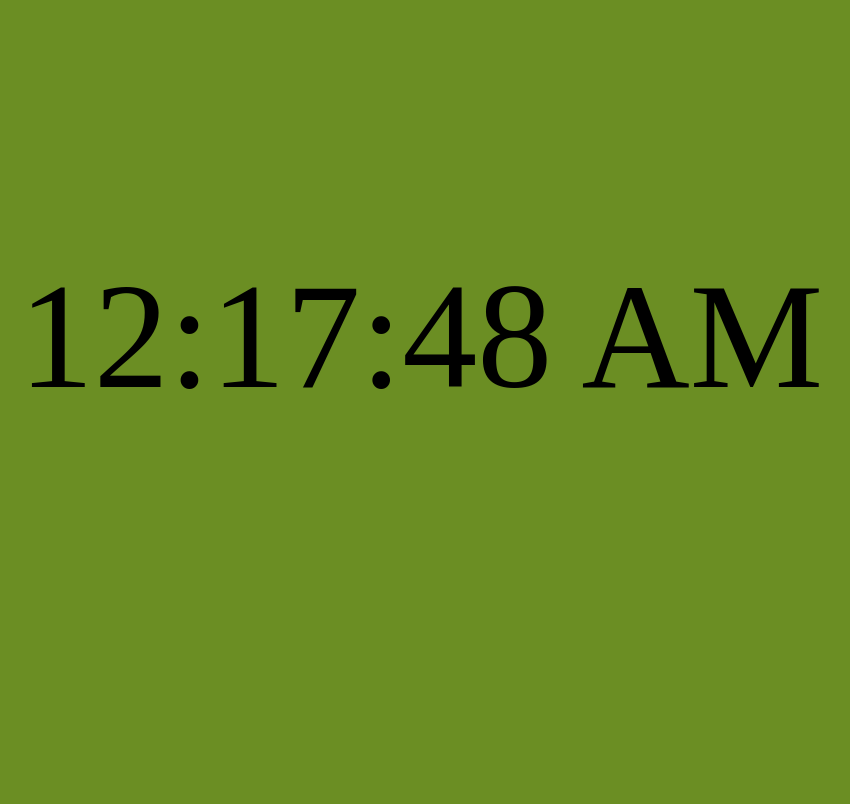
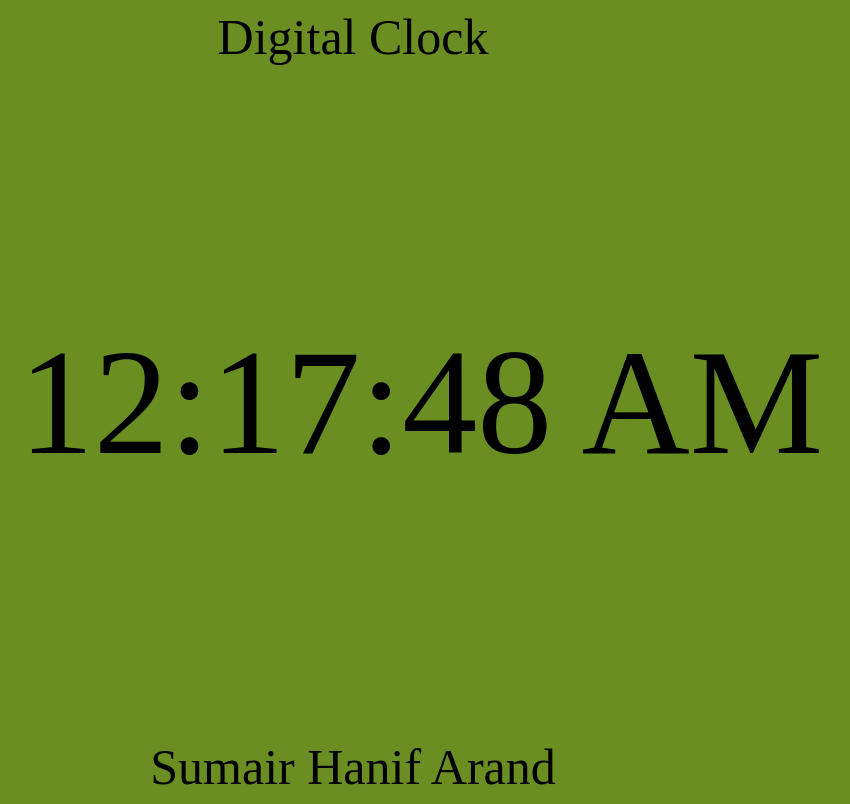
Before and after one commit to 19SumairArand/Digital-Clock, a plain HTML site: page index.html in a window 1280 px wide. Shown: the whole page, without its empty margins (287-1137 px from the left). Drawn offline with Linux system fonts and the light colour scheme.

Commit message:
add name

```diff
--- a/index.html
+++ b/index.html
@@ -9,7 +9,11 @@
     <script src="app.js" defer></script>
 </head>
 <body>
-    <div id="clock">00:00:00</div>
+    <div class="container">
+        <div>Digital Clock</div>
+        <div id="clock">00:00:00</div>
+        <div>Sumair Hanif Arand </div>
+         </div>
 
 </body>
 </html>
--- a/styles.css
+++ b/styles.css
@@ -9,3 +9,10 @@
     font-size: 150px;
 
 }
+
+.container{
+
+    font-size: 50px;
+    text-align: center;
+    justify-content: center;
+}
```
